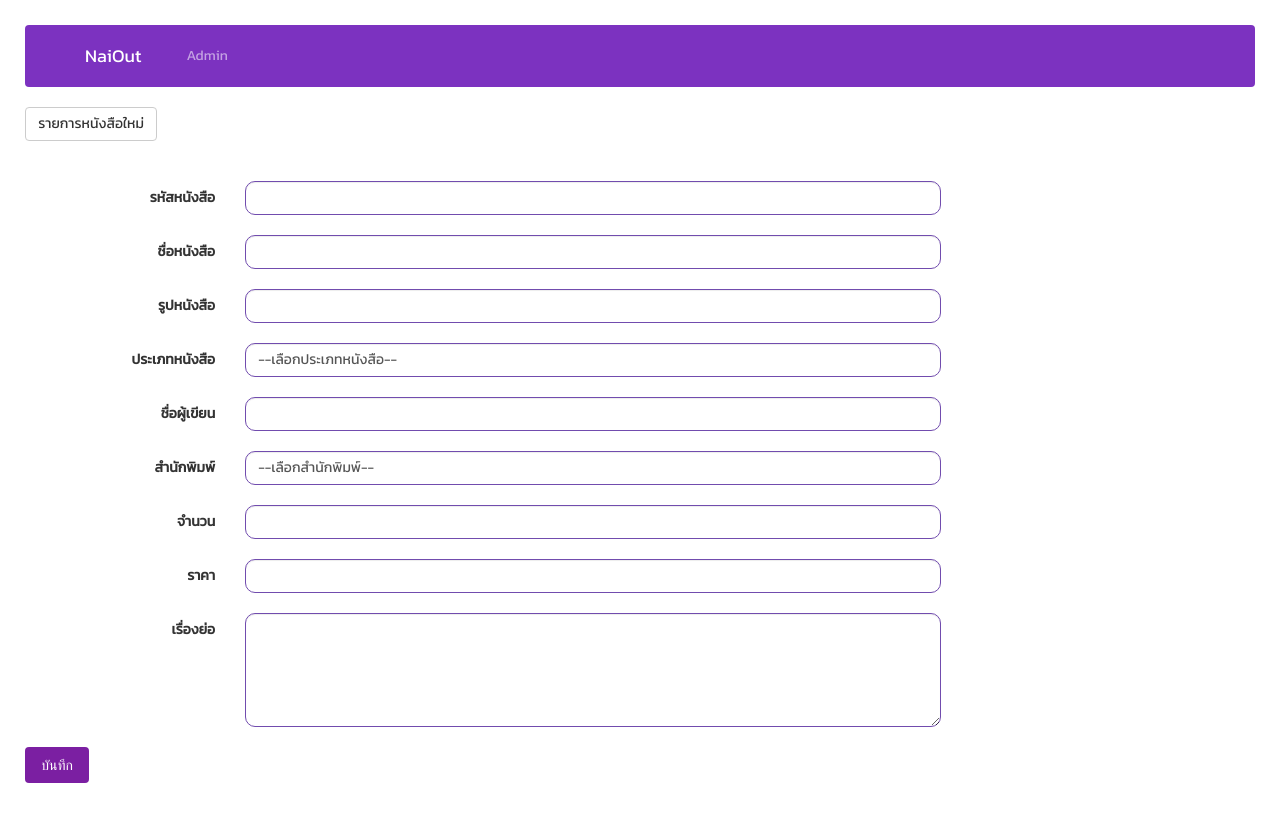
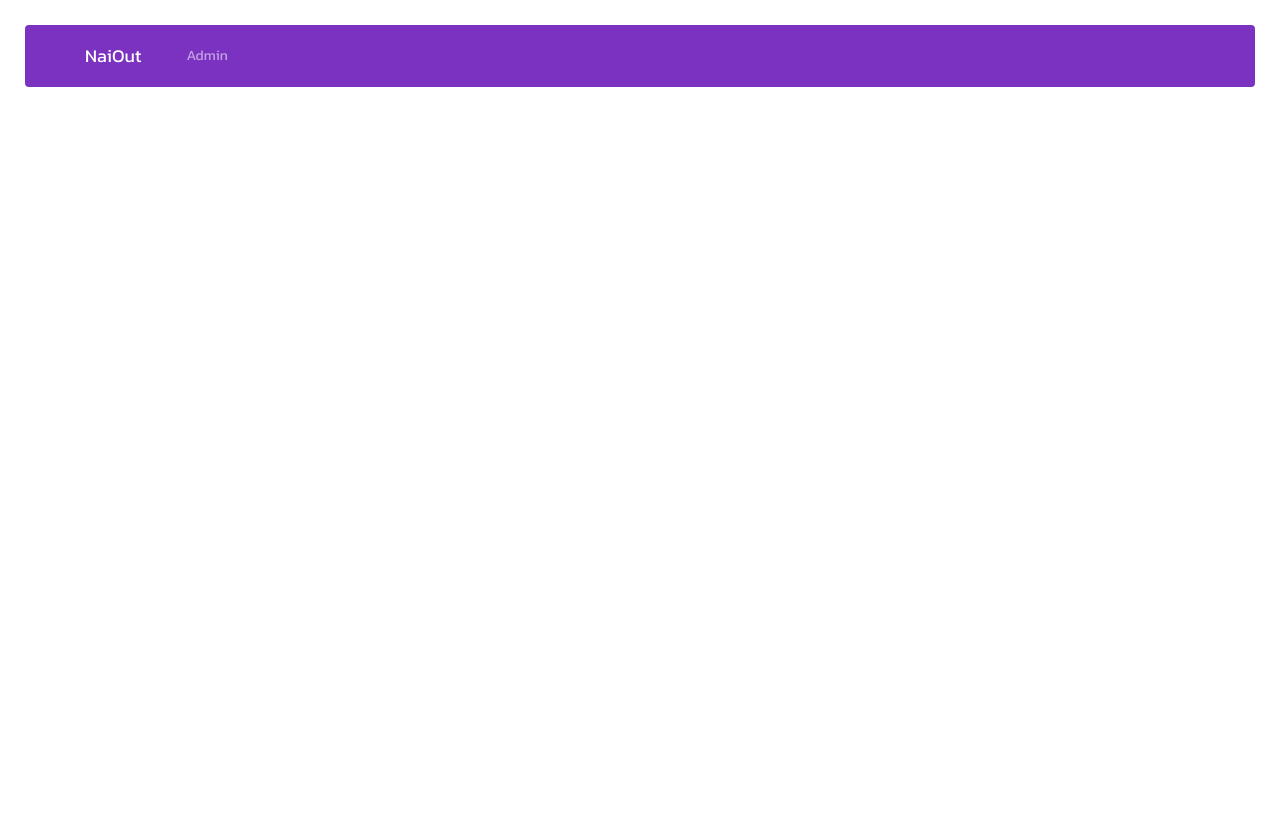
Before and after one commit to windywine7895123/Naiout_Webapp, an Angular app in the folder front_end/: page /detail in a window 1280 px wide. After the commit the page ends 800 px from the top, so only its background shows below. Built offline with nearby package versions, Linux system fonts and the light colour scheme.

Commit message:
add-bookroute

```diff
--- a/front_end/src/app/app.component.html
+++ b/front_end/src/app/app.component.html
@@ -21,7 +21,6 @@
             </div>
         </div>
     </nav>
-    <app-add-book></app-add-book>
 
 <router-outlet></router-outlet>
 </body>
```
